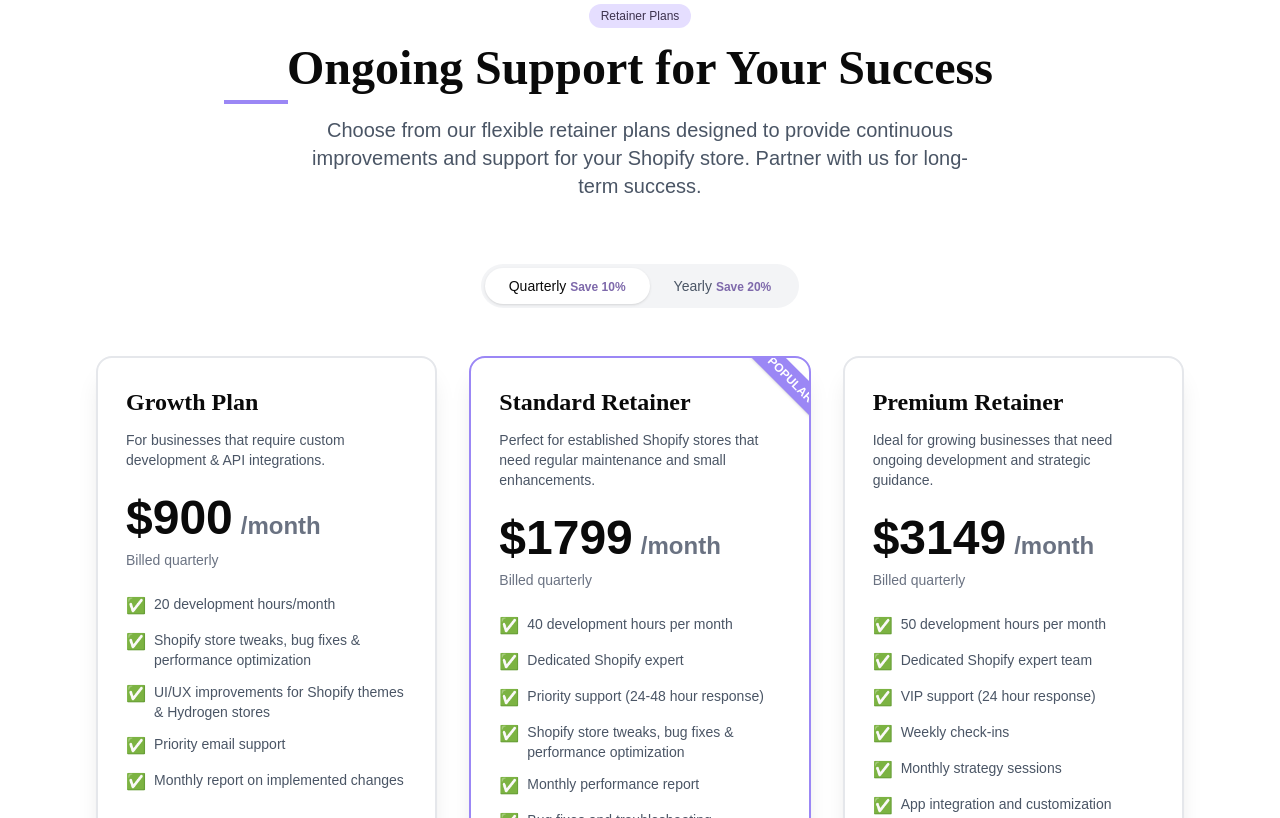
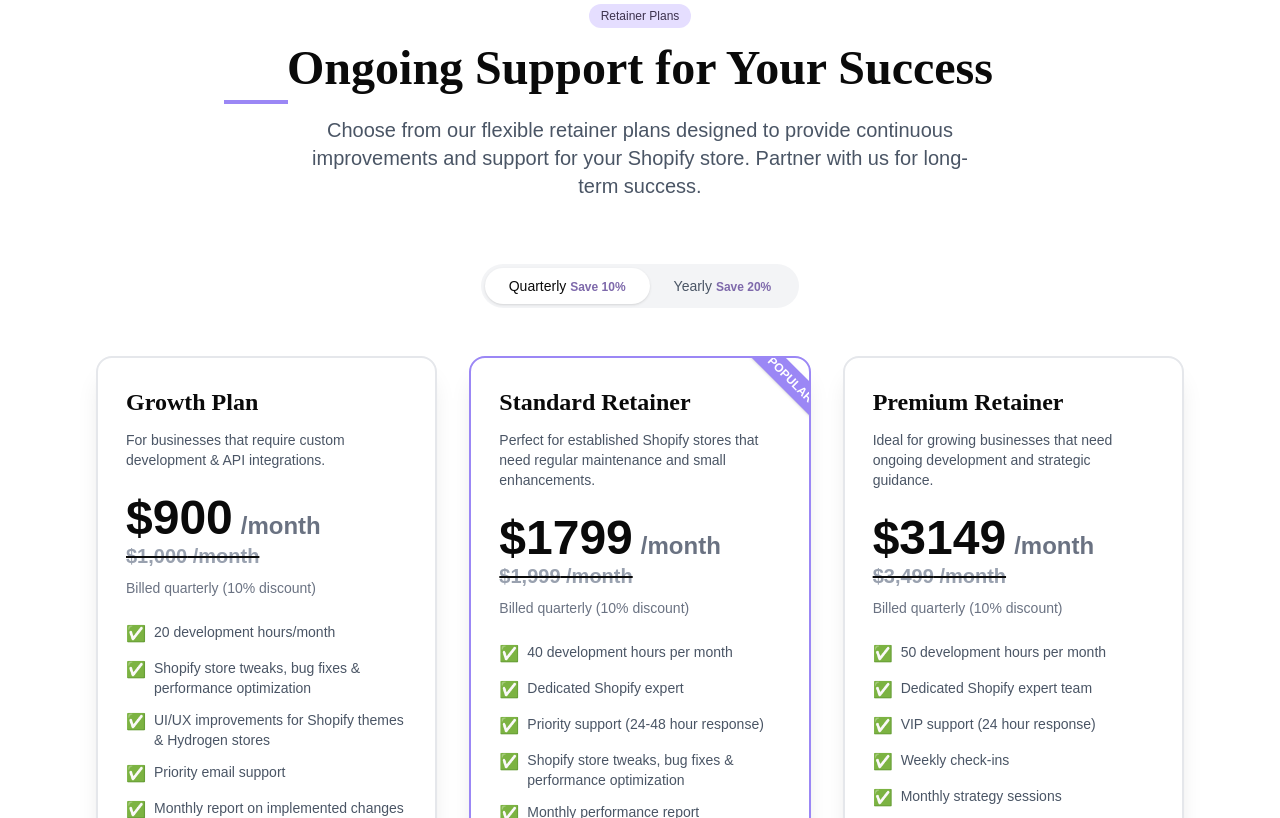
Before and after one commit to capaxelabs/capaxe.com, an Astro site: page / in a window 1280 px wide. Shown: the part 2325-3143 px from the top of the page. Built offline with nearby package versions, Linux system fonts and the light colour scheme; Astro itself is replaced by a stand-in of ours.

Commit message:
Added line though for monthly when selected quertely and yearly

```diff
--- a/src/components/RetainerPlan.tsx
+++ b/src/components/RetainerPlan.tsx
@@ -132,6 +132,7 @@
                                     <p className="text-gray-600 text-sm mb-6">{item.description}</p>
                                     <div className="flex flex-col mb-6">
                                         <div className="flex items-baseline">
+
                                             <span className="text-5xl font-bold">
                                                 {getMonthlyPrice(item, selectedBillingCycle)}
                                             </span>
@@ -139,10 +140,18 @@
                                                 /month
                                             </span>
                                         </div>
+                                        {selectedBillingCycle !== "monthly" && (
+                                            <div className="flex items-baseline line-through ">
+                                                <span className="text-gray-400 text-xl font-semibold mr-2">
+                                                    {item.monthly} /month
+                                                </span>
+
+                                            </div>
+                                        )}
                                         <p className="text-sm text-gray-500 mt-2">
                                             {selectedBillingCycle === "quarterly"
-                                                ? "Billed quarterly"
-                                                : "Billed annually"}
+                                                ? "Billed quarterly (10% discount)"
+                                                : "Billed annually (20% discount)"}
                                         </p>
                                     </div>
                                     <ul className="space-y-3 mb-8">
```
